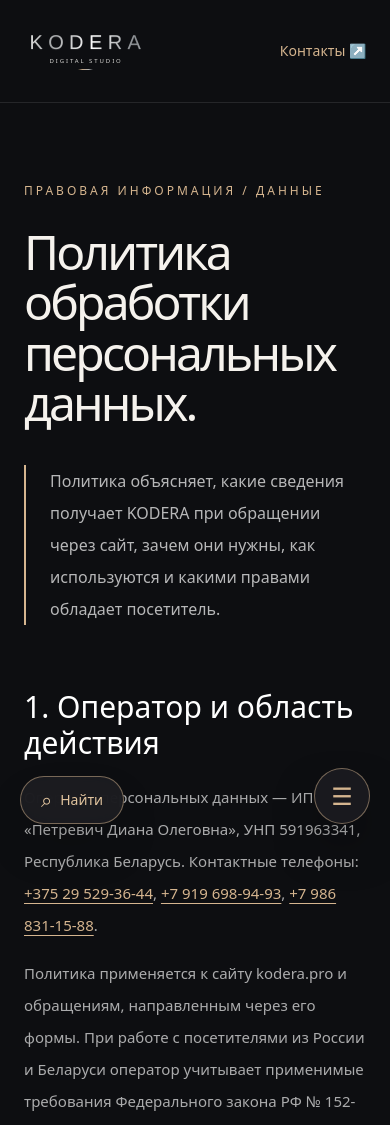
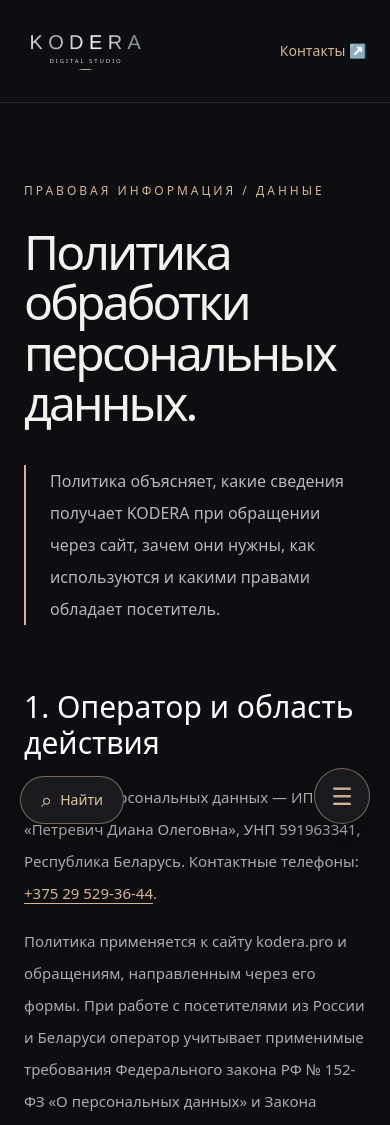
Before and after one commit to bdjsjss7-sys/kodera, a Next.js app: page /privacy in a window 390 px wide. Shown: the top 1125 px of the page. Built offline with nearby package versions, Linux system fonts and the light colour scheme.

Commit message:
Remove Russian contact phone numbers across public UI, privacy policy and structured data

```diff
--- a/src/app/layout.tsx
+++ b/src/app/layout.tsx
@@ -15,5 +15,5 @@ export const metadata:Metadata={
  formatDetection:{telephone:false,email:false,address:false}
 };
 export const viewport:Viewport={width:"device-width",initialScale:1,themeColor:"#0d0e11"};
-const organization={"@context":"https://schema.org","@type":"ProfessionalService","@id":`${baseUrl}/#organization`,name:"KODERA",legalName:"ИП Петревич Диана Олеговна",url:baseUrl,taxID:"591963341",areaServed:[{"@type":"Country",name:"Беларусь"},{"@type":"Country",name:"Россия"}],telephone:["+375295293644","+79196989493","+79868311588"],knowsAbout:["Разработка сайтов","UX/UI-дизайн","SEO","Веб-сервисы","Контекстная реклама","Рекламная аналитика"]};
+const organization={"@context":"https://schema.org","@type":"ProfessionalService","@id":`${baseUrl}/#organization`,name:"KODERA",legalName:"ИП Петревич Диана Олеговна",url:baseUrl,taxID:"591963341",areaServed:[{"@type":"Country",name:"Беларусь"},{"@type":"Country",name:"Россия"}],telephone:["+375295293644"],knowsAbout:["Разработка сайтов","UX/UI-дизайн","SEO","Веб-сервисы","Контекстная реклама","Рекламная аналитика"]};
 export default function RootLayout({children}:{children:React.ReactNode}){return <html lang="ru"><body><script type="application/ld+json" dangerouslySetInnerHTML={{__html:JSON.stringify(organization)}}/>{children}<SiteSearchOverlay items={siteEntries}/><MobileSiteDock/></body></html>;}
--- a/src/app/legal/page.tsx
+++ b/src/app/legal/page.tsx
@@ -5,7 +5,7 @@ export const metadata:Metadata={title:"Правовая информация и
 
 export default function Legal(){return <LegalShell eyebrow="KODERA / РЕКВИЗИТЫ" title="Правовая информация." intro="Сведения об исполнителе, контакты и условия использования опубликованной на сайте информации.">
  <section><h2>Исполнитель</h2><p>Индивидуальный предприниматель «Петревич Диана Олеговна»<br/>УНП: 591963341<br/>Страна регистрации: Республика Беларусь</p></section>
- <section><h2>Контакты</h2><ul><li><a href="tel:+375295293644">+375 29 529-36-44</a></li><li><a href="tel:+79196989493">+7 919 698-94-93</a></li><li><a href="tel:+79868311588">+7 986 831-15-88</a></li></ul></section>
+ <section><h2>Контакты</h2><ul><li><a href="tel:+375295293644">+375 29 529-36-44</a></li></ul></section>
  <section><h2>Банковские реквизиты</h2><p>Расчётный счёт: BY34 ALFA 3013 2D59 7700 1027 0000<br/>БИК: ALFABY2X</p></section>
  <section><h2>Условия сайта</h2><p>Материалы сайта описывают возможные услуги и подход к работе. Расчёты калькулятора, сроки, состав работ и иные ориентиры носят информационный характер и не являются публичной офертой. Итоговые условия фиксируются в индивидуальном договоре, задании и смете.</p><p className="mt-4">Дизайн-концепты в портфолио являются демонстрационными исследованиями, если прямо не указано иное. Они не подтверждают выполнение работы для изображённых брендов.</p></section>
  <section><h2>Интеллектуальные права</h2><p>Тексты, интерфейс, графика и иные материалы KODERA охраняются применимым законодательством. Их копирование и коммерческое использование без разрешения правообладателя не допускаются, кроме случаев, прямо разрешённых законом.</p></section>
--- a/src/app/privacy/page.tsx
+++ b/src/app/privacy/page.tsx
@@ -5,7 +5,7 @@ import LegalShell from "@/components/LegalShell";
 export const metadata:Metadata={title:"Политика обработки персональных данных — KODERA",description:"Политика обработки персональных данных посетителей сайта KODERA.",alternates:{canonical:"/privacy"}};
 
 export default function Privacy(){return <LegalShell eyebrow="ПРАВОВАЯ ИНФОРМАЦИЯ / ДАННЫЕ" title="Политика обработки персональных данных." intro="Политика объясняет, какие сведения получает KODERA при обращении через сайт, зачем они нужны, как используются и какими правами обладает посетитель.">
- <section><h2>1. Оператор и область действия</h2><p>Оператор персональных данных — ИП «Петревич Диана Олеговна», УНП 591963341, Республика Беларусь. Контактные телефоны: <a href="tel:+375295293644">+375 29 529-36-44</a>, <a href="tel:+79196989493">+7 919 698-94-93</a>, <a href="tel:+79868311588">+7 986 831-15-88</a>.</p><p className="mt-4">Политика применяется к сайту kodera.pro и обращениям, направленным через его формы. При работе с посетителями из России и Беларуси оператор учитывает применимые требования Федерального закона РФ № 152-ФЗ «О персональных данных» и Закона Республики Беларусь № 99-З «О защите персональных данных».</p></section>
+ <section><h2>1. Оператор и область действия</h2><p>Оператор персональных данных — ИП «Петревич Диана Олеговна», УНП 591963341, Республика Беларусь. Контактные телефоны: <a href="tel:+375295293644">+375 29 529-36-44</a>.</p><p className="mt-4">Политика применяется к сайту kodera.pro и обращениям, направленным через его формы. При работе с посетителями из России и Беларуси оператор учитывает применимые требования Федерального закона РФ № 152-ФЗ «О персональных данных» и Закона Республики Беларусь № 99-З «О защите персональных данных».</p></section>
  <section><h2>2. Какие данные обрабатываются</h2><ul><li>имя и выбранный способ связи: телефон, адрес электронной почты или Telegram;</li><li>выбранный рынок, направление проекта, ориентир по бюджету и описание задачи;</li><li>страница, с которой отправлено обращение, дата и время обращения;</li><li>технические сведения, необходимые для безопасности и доставки запроса: IP-адрес, заголовки запроса и журналы ошибок инфраструктуры.</li></ul><p className="mt-4">Не передавайте через форму пароли, платёжные реквизиты, паспортные данные, сведения о здоровье и иную избыточную конфиденциальную информацию.</p></section>
  <section><h2>3. Цели и основания обработки</h2><ul><li>рассмотрение обращения и подготовка ответа;</li><li>уточнение требований, расчёт стоимости и совершение действий до заключения договора;</li><li>заключение и исполнение договора, если сотрудничество начнётся;</li><li>защита сайта от злоупотреблений и обеспечение его работоспособности;</li><li>исполнение обязанностей, установленных законодательством.</li></ul><p className="mt-4">Для первоначального обращения основанием служит добровольное согласие посетителя, выраженное отдельным действием — установкой флажка и отправкой формы. После заключения договора данные также могут обрабатываться для его исполнения и выполнения обязательных требований закона.</p></section>
  <section><h2>4. Действия с данными и сроки</h2><p>Оператор может осуществлять сбор, запись, систематизацию, хранение, уточнение, использование, предоставление уполномоченным сервисам доставки, блокирование и удаление данных. Обращение, не перешедшее в договор, хранится не более 12 месяцев после последнего содержательного контакта, если более длительный срок не требуется для защиты прав сторон. Договорные, платёжные и бухгалтерские документы хранятся в сроки, установленные законом.</p></section>
--- a/src/components/BusinessDetails.tsx
+++ b/src/components/BusinessDetails.tsx
@@ -3,8 +3,6 @@ type BusinessDetailsProps={compact?:boolean};
 
 const phones=[
  {href:"tel:+375295293644",label:"+375 29 529-36-44"},
- {href:"tel:+79196989493",label:"+7 919 698-94-93"},
- {href:"tel:+79868311588",label:"+7 986 831-15-88"},
 ] as const;
 
 export default function BusinessDetails({compact=false}:BusinessDetailsProps){
```
